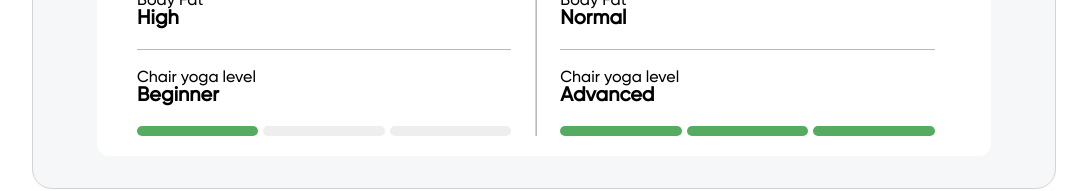
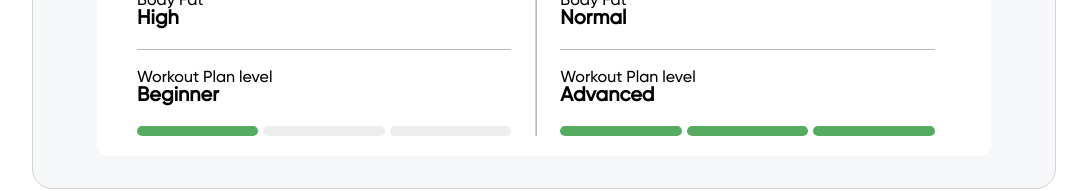
Before and after one commit to AVEG-DHH/FormQuestionAVE, a React (Vite) app: page /goal in a window 1280 px wide. Shown: the part 372-563 px from the top of the page, without its empty margins (96-1183 px from the left). Built offline with nearby package versions, Linux system fonts and the light colour scheme.

Commit message:
update  goals

```diff
--- a/src/pages/goal/index.jsx
+++ b/src/pages/goal/index.jsx
@@ -102,7 +102,7 @@ const Goal = () => {
                                     />
                                     <div className="block-goal-container__footer__description-block-detail__bodyfat">
                                         <div className="block-goal-container__footer__description-block-detail__bodyfat-title">
-                                            Chair yoga level
+                                            Workout Plan level
                                         </div>
                                         <div className="block-goal-container__footer__description-block-detail__bodyfat-value">
                                             Beginner
@@ -146,7 +146,7 @@ const Goal = () => {
                                     />
                                     <div className="block-goal-container__footer__description-block-detail__bodyfat">
                                         <div className="block-goal-container__footer__description-block-detail__bodyfat-title">
-                                            Chair yoga level
+                                            Workout Plan level
                                         </div>
                                         <div className="block-goal-container__footer__description-block-detail__bodyfat-value">
                                             Advanced
```
